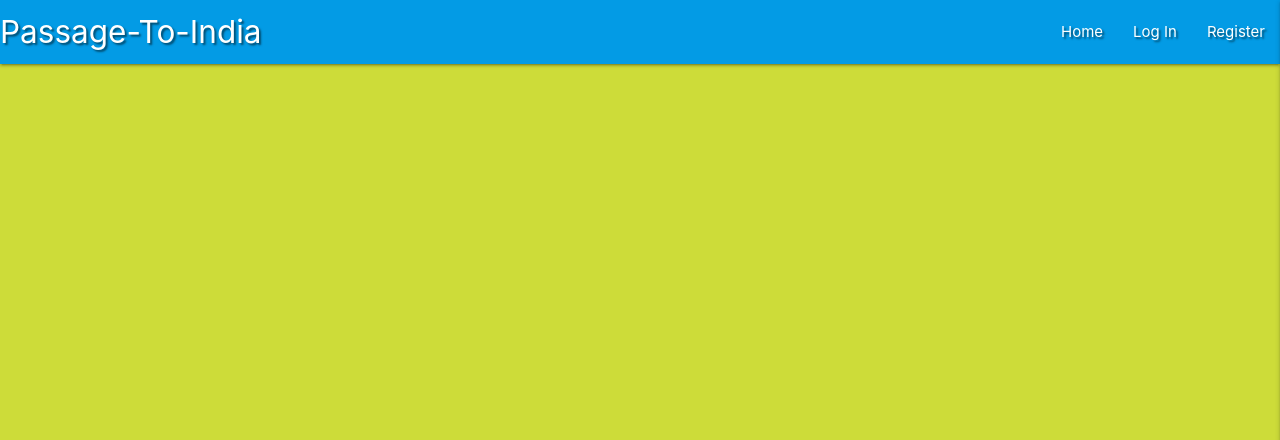
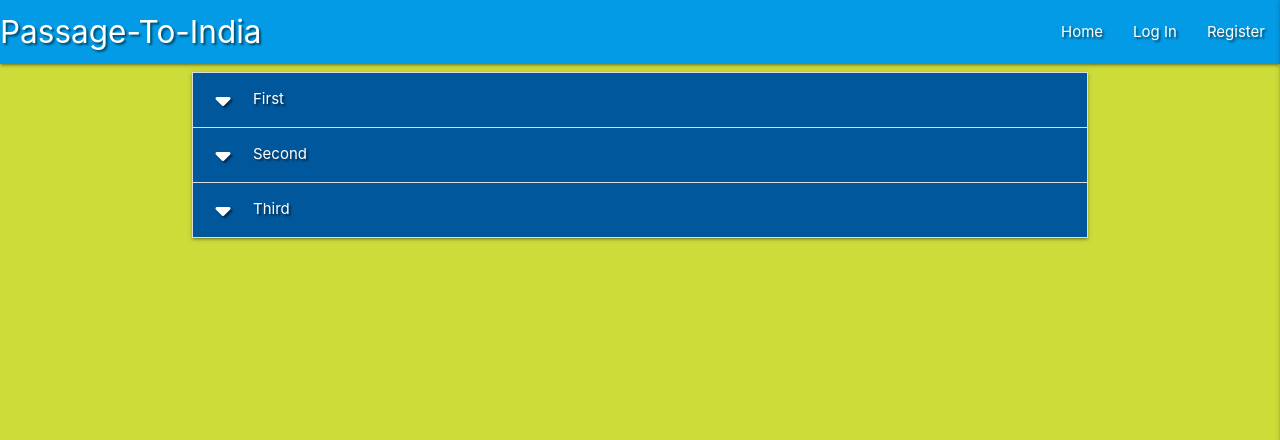
Before and after one commit to Killol14/Passage-To-India, a Flask app: page / in a window 1280 px wide. Shown: the top 440 px of the page. Run offline with Flask 2, Linux system fonts and the light colour scheme; data that the repository does not hold is empty; some libraries are stand-ins or nearby versions.

Commit message:
this will commit added collapsible header from materialize

```diff
--- a/static/js/script.js
+++ b/static/js/script.js
@@ -2,4 +2,5 @@
 
 $(document).ready(function () {
     $(".sidenav").sidenav({edge: "right"});
+    $('.collapsible').collapsible();
 });
--- a/templates/tasks.html
+++ b/templates/tasks.html
@@ -11,4 +11,20 @@
         {{ task.due_date }}<br>
     {% endfor %}
 
+
+<ul class="collapsible">
+    <li>
+        <div class="collapsible-header white-text light-blue darken-4 text-shadow"><i class="fas fa-caret-down"></i>First</div>
+        <div class="collapsible-body"><span>Lorem ipsum dolor sit amet.</span></div>
+    </li>
+    <li>
+        <div class="collapsible-header white-text light-blue darken-4 text-shadow"><i class="fas fa-caret-down"></i>Second</div>
+        <div class="collapsible-body"><span>Lorem ipsum dolor sit amet.</span></div>
+    </li>
+    <li>
+        <div class="collapsible-header white-text light-blue darken-4 text-shadow"><i class="fas fa-caret-down"></i>Third</div>
+        <div class="collapsible-body"><span>Lorem ipsum dolor sit amet.</span></div>
+    </li>
+</ul>
+
 {% endblock %}
```
